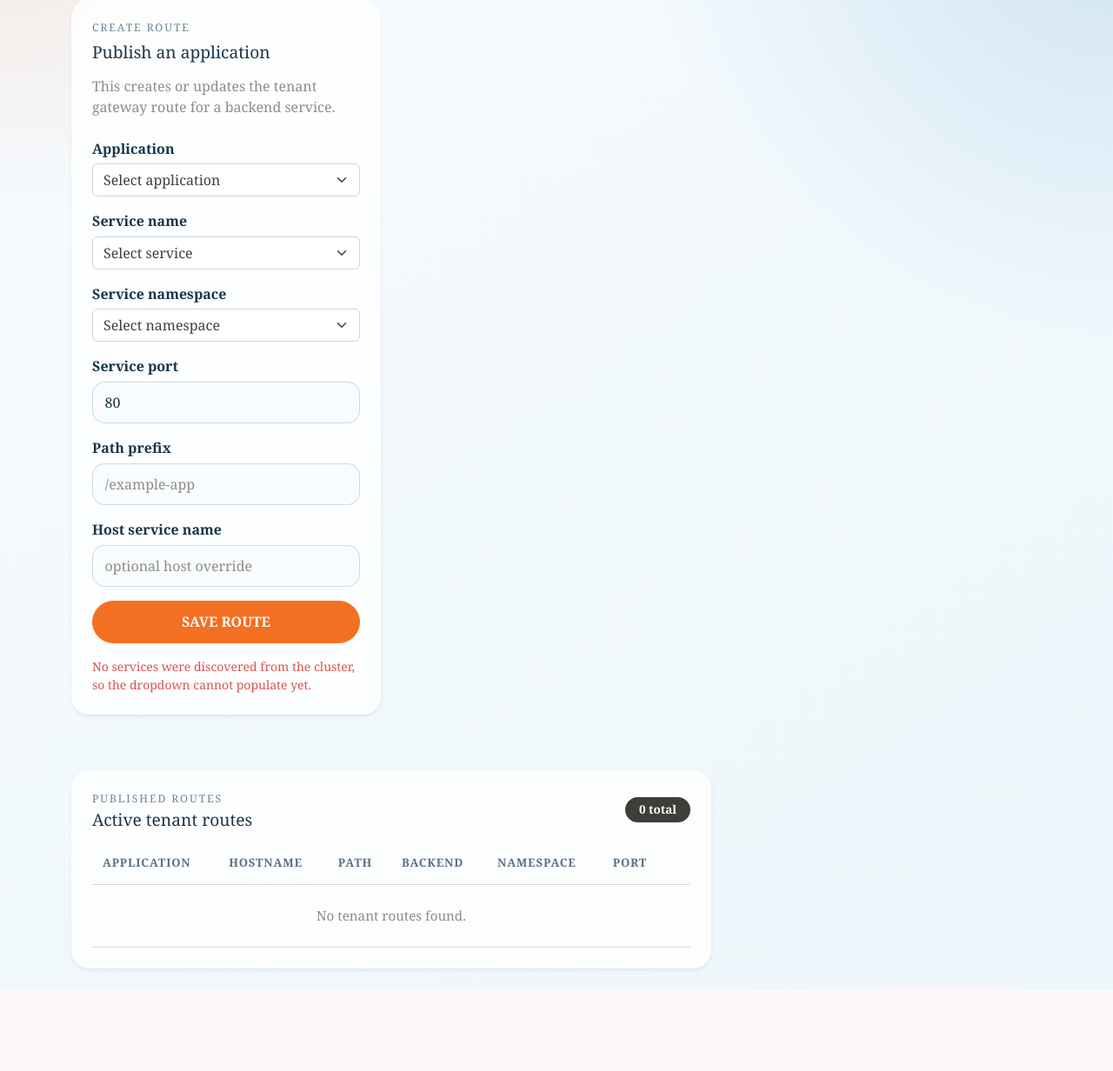
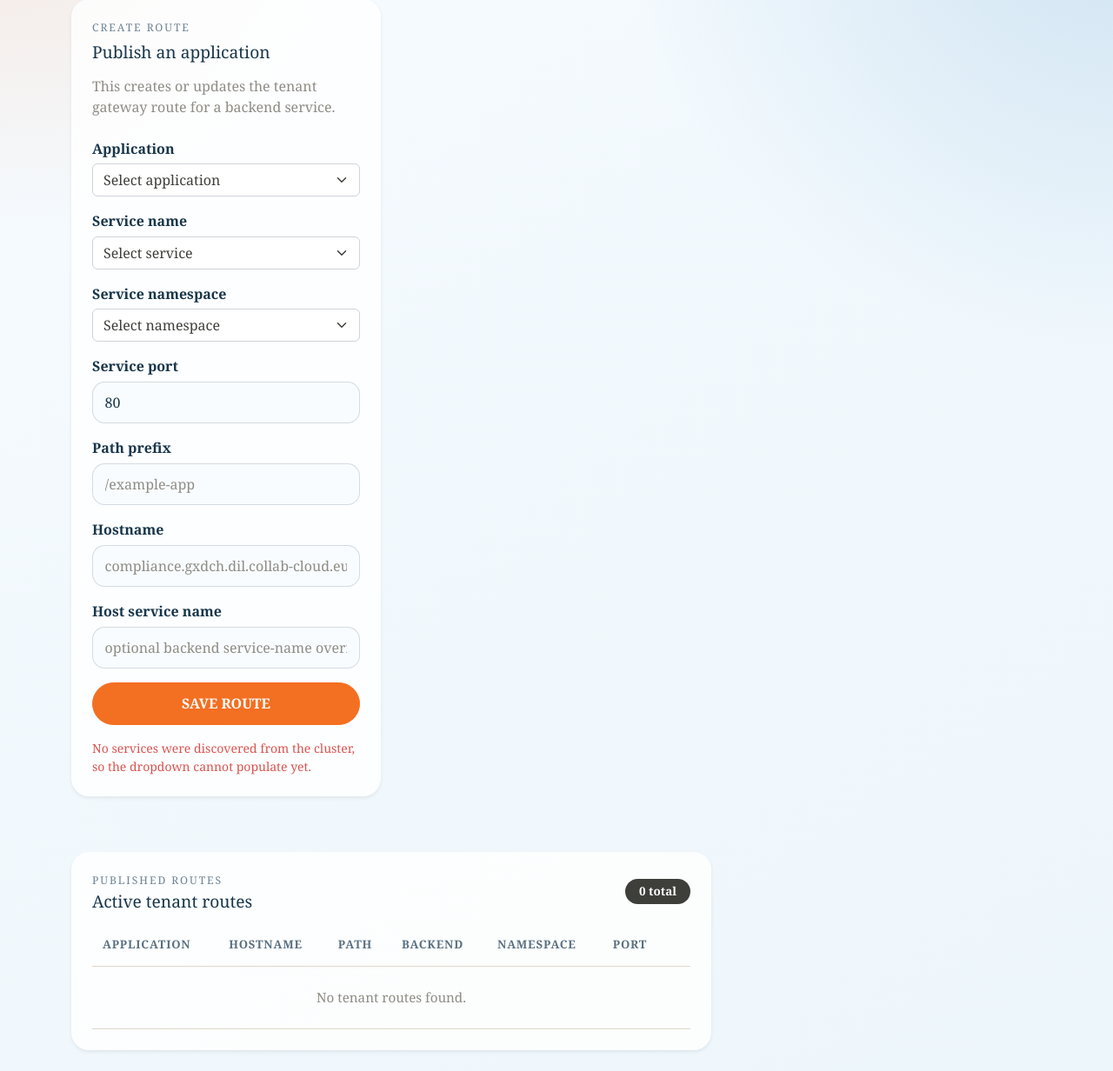
Before and after one commit to Data-Space-Core/RouteManagementUI, a Django app: template routes_ui/templates/routes_ui/index.html in a window 1280 px wide. Shown: the part 149-1381 px from the top of the page at 87% size. Before the commit the page ends 1287 px from the top, so only its background shows below. Run offline with Django 5.2, Linux system fonts and the light colour scheme; the template is opened without the code that fills it, so the values that code supplies are empty; some libraries are stand-ins or nearby versions.

Commit message:
allow setting of FQDN

```diff
--- a/routes_ui/templates/routes_ui/index.html
+++ b/routes_ui/templates/routes_ui/index.html
@@ -114,8 +114,12 @@
                   <input class="form-control" id="path_prefix" name="path_prefix" placeholder="/example-app">
                 </div>
                 <div>
+                  <label class="form-label" for="hostname">Hostname</label>
+                  <input class="form-control" id="hostname" name="hostname" placeholder="compliance.gxdch.dil.collab-cloud.eu">
+                </div>
+                <div>
                   <label class="form-label" for="host_service_name">Host service name</label>
-                  <input class="form-control" id="host_service_name" name="host_service_name" placeholder="optional host override">
+                  <input class="form-control" id="host_service_name" name="host_service_name" placeholder="optional backend service-name override">
                 </div>
                 <button class="btn btn-primary w-100" type="submit">Save Route</button>
               </form>
--- a/routes_ui/views.py
+++ b/routes_ui/views.py
@@ -322,9 +322,12 @@ def create_route(request: HttpRequest) -> HttpResponse:
         "service_port": int(request.POST.get("service_port", "80").strip() or "80"),
     }
     path_prefix = request.POST.get("path_prefix", "").strip()
+    hostname = request.POST.get("hostname", "").strip()
     host_service_name = request.POST.get("host_service_name", "").strip()
     if path_prefix:
         payload["path_prefix"] = path_prefix
+    if hostname:
+        payload["hostname"] = hostname
     if host_service_name:
         payload["host_service_name"] = host_service_name
 
```
